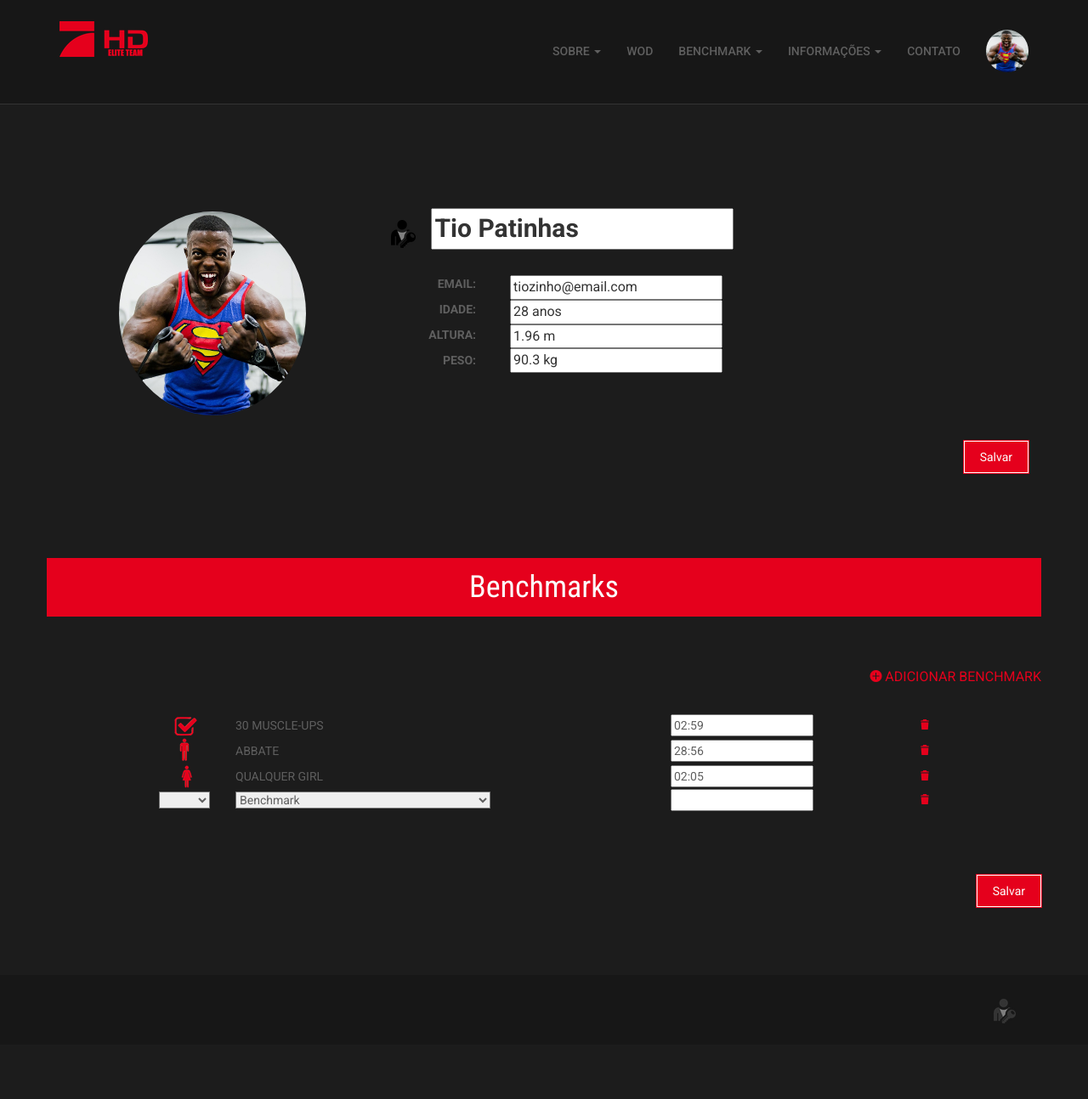
After one commit to ribeiro-eduardo/crossfit, a PHP site: page /crossfit/editar-perfil.php in a window 1280 px wide. The commit adds this page. Shown: the whole page at 85% size. Run offline with PHP 8.4, Linux system fonts and the light colour scheme; some libraries are stand-ins or nearby versions; some web fonts are replaced.

Commit message:
previa de perfil e editar-perfil

```diff
--- /dev/null
+++ b/hd/editar-perfil.php
@@ -0,0 +1,116 @@
+<?php
+include("header-logado.php");
+?>
+
+<div class="container" style="margin-top: 100px">
+  <div class="row">
+    <form>
+
+      <figure class="wow fadeInLeft animated portfolio-item" data-wow-duration="500ms"
+              data-wow-delay="0ms">
+        <div class="col-md-4 img-wrapper">
+          <img class="img-circle center-block img-perfil" src="images/coach2.jpg" style="margin-top: 24px; margin-bottom:40px">
+          <div class="overlay" style="background: none;">
+              <div class="buttons" style="background: rgba(0, 0, 0, 0.7); margin-left: 20px;">
+                  <a href="#">Alterar</a>
+              </div>
+          </div>
+        </div>
+      </figure>
+      <div class="col-md-8" style="margin-top: 20px">
+        <span style="margin-right: 15px"><img src="images/admin.png"></span>
+        <input id="nome" value="Tio Patinhas" style="font-size: 30px; font-weight: bold;">
+        <div id="dados" style="padding-top: 30px">
+
+        <div class="col-md-2 text-right">
+            <label class="lbl" for="email" style="padding-bottom: 5px">Email:</label>
+            <label class="lbl" for="data-nasc" style="padding-bottom: 5px">Idade:</label>
+            <label class="lbl" for="altura" style="padding-bottom: 5px">Altura:</label>
+            <label class="lbl" for="peso" style="padding-bottom: 5px">Peso:</label>
+          </div>
+          <div class="col-md-6">
+            <input name="email" value="tiozinho@email.com" style="width: 250px; font-size: 16px"><br/>
+            <input name="data-nasc" value="28 anos" style="width: 250px; font-size: 16px"><br/>
+            <input name="altura" value="1.96 m" style="width: 250px; font-size: 16px"><br/>
+            <input id="peso" value="90.3 kg" style="width: 250px; font-size: 16px"><br/>
+          </div>
+        </div>
+
+        <div class="text-right" style="margin-top: 180px">
+          <button class="btn btn-details">Salvar</button>
+        </div>
+
+      </form>
+    </div>
+  </div>
+
+  <div class="row" style="margin-top: 80px; margin-bottom: 80px;">
+    <h1 class="text-center" style="margin-bottom: 60px; background: #E5001C; padding: 15px; color: #fcfcfc;">Benchmarks</h1>
+    <div class="text-right" style="margin: 30px 0;">
+      <a href="#" style="color: #e5001c; text-transform: uppercase; font-size: 16px;"><span class="ion-plus-circled"></span> Adicionar Benchmark</a>
+    </div>
+
+    <form>
+
+      <table style="width: 80%; margin-left: 10%">
+        <tr>
+          <td class="col-md-1 lbl text-center"><img src="images/challenge.png" ></td>
+          <td class="col-md-6 lbl">30 Muscle-ups</td>
+          <td class="col-md-4 lbl"><input value="02:59" /></td>
+          <td class="col-md-1"><a href="#" style="color: #e5001c; text-transform: uppercase; font-size: 16px;"><span class="ion-trash-b"></span> </a></td>
+        </tr>
+        <tr>
+          <td class="col-md-1 lbl text-center"><img src="images/hero.png" ></td>
+          <td class="col-md-7 lbl">Abbate</td>
+          <td class="col-md-4 lbl"><input value="28:56" /></td>
+          <td class="col-md-1"><a href="#" style="color: #e5001c; text-transform: uppercase; font-size: 16px;"><span class="ion-trash-b"></span> </a></td>
+        </tr>
+        <tr>
+          <td class="col-md-1 lbl text-center"><img src="images/girl.png" ></td>
+          <td class="col-md-7 lbl">Qualquer Girl</td>
+          <td class="col-md-4 lbl"><input value="02:05" /></td>
+          <td class="col-md-1"><a href="#" style="color: #e5001c; text-transform: uppercase; font-size: 16px;"><span class="ion-trash-b"></span> </a></td>
+        </tr>
+  <!-- <tr> para add um novo benchmark. a ideia é que só apareça pra ser preenchida qdo clicar em "adicionar benchmark"-->
+        <tr>
+          <td class="col-md-1 lbl text-center">
+            <select style="border-radius: 0; width: 60px; height: 100%">
+              <option value=""></option>
+              <option value="girl">GIRL</option>
+              <option value="hero">HERO</option>
+              <option value="challenge">CHALLENGE</option>
+            </select>
+          <td class="col-md-7 lbl">
+            <select style="border-radius: 0; width: 300px; height: 100%">
+              <option value="">Benchmark</option>
+              <option value="">abc</option>
+              <option value="">abc</option>
+              <option value="">abc</option>
+              <option value="">abc</option>
+              <option value="">abc</option>
+              <option value="">abc</option>
+              <option value="">abc</option>
+              <option value="">abc</option>
+              <option value="">abc</option>
+              <option value="">abc</option>
+              <option value="">abc</option>
+              <option value="">abc</option>
+              <option value="">abc</option>
+            </select>
+          </td>
+          <td class="col-md-4 lbl"><input value="" /></td>
+          <td class="col-md-1"><a href="#" style="color: #e5001c; text-transform: uppercase; font-size: 16px;"><span class="ion-trash-b"></span> </a></td>
+        </tr>
+      </table>
+      <div class="text-right" style="margin-top: 60px">
+        <button class="btn btn-details">Salvar</button>
+      </div>
+    </form>
+  </div>
+</div>
+
+
+
+  <?php
+  include("footer-logado.php");
+  ?>
--- a/hd/footer.php
+++ b/hd/footer.php
@@ -4,7 +4,6 @@
       <footer id="footer">
             <div class="container">
                 <div class="col-md-8">
-                    <p class="copyright">Copyright: <span>2015</span> . Design and Developed by <a href="http://www.Themefisher.com">Themefisher</a></p>
                 </div>
                 <div class="col-md-4">
                     <ul class="social">
```
Also changed, not shown: hd/perfil.php (+17 -10 lines).
